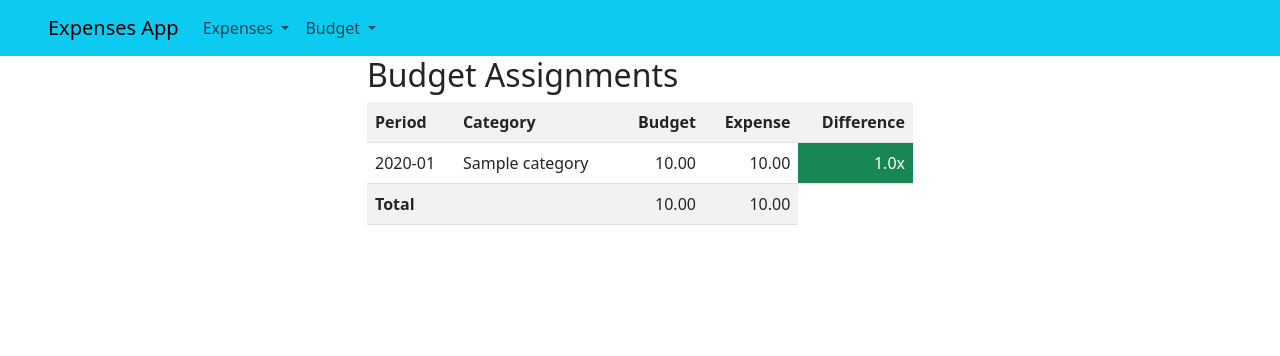
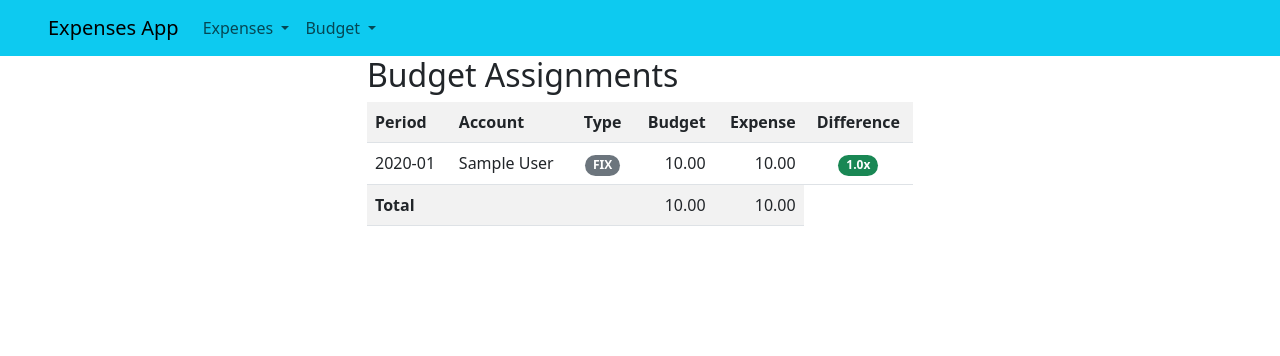
Before and after one commit to senquevila/expenses_site, a Django app: page /budgets/1/assignments/ in a window 1280 px wide. Shown: the top 356 px of the page. Run offline with Django 4.2, Linux system fonts and the light colour scheme; tables that the repository leaves empty hold one stand-in row (values such as "Sample post"); some libraries are stand-ins or nearby versions.

Commit message:
remove categories and matchaccount

```diff
--- a/budgets/api/__init__.py
+++ /dev/null
@@ -1,2 +0,0 @@
-from .urls import *  # noqa
-from .views import *  # noqa
--- a/budgets/api/urls.py
+++ /dev/null
@@ -1,21 +0,0 @@
-# Django Imports
-from django.urls import path
-
-# DRF imports
-from rest_framework.routers import DefaultRouter
-
-# Model Imports
-from budgets.api import views as api_views
-from django.urls import include
-
-
-router = DefaultRouter()
-
-urlpatterns = [
-    path("", include(router.urls)),
-    path(
-        "expense_not_included/",
-        api_views.ExpenseNotIncludedView.as_view(),
-        name="expense-not-included",
-    )
-]
--- a/budgets/models.py
+++ b/budgets/models.py
@@ -1,27 +1,6 @@
 from django.conf import settings
 from django.db import models
 from django.utils.timezone import now
-
-
-class Category(models.Model):
-    FIXED = "FIX"
-    VARIABLE = "VAR"
-    CATEGORY_TYPE = (
-        (FIXED, "Costo Fijo"),
-        (VARIABLE, "Costo Variable"),
-    )
-
-    name = models.CharField(max_length=100)
-    category_type = models.CharField(
-        max_length=20, choices=CATEGORY_TYPE, default=FIXED
-    )
-
-    class Meta:
-        verbose_name = "Categoria"
-        verbose_name_plural = "Categorias"
-
-    def __str__(self) -> str:
-        return self.name
 
 
 class Budget(models.Model):
@@ -45,24 +24,11 @@ class Budget(models.Model):
 
 class BudgetAssignment(models.Model):
     budget = models.ForeignKey(Budget, on_delete=models.CASCADE)
-    category = models.ForeignKey(Category, on_delete=models.CASCADE)
+    account = models.ForeignKey("expenses.Account", blank=True, null=True, on_delete=models.CASCADE)
     budget_amount = models.DecimalField(max_digits=10, decimal_places=2, default=0)
     expense_amount = models.DecimalField(max_digits=10, decimal_places=2, default=0)
 
     class Meta:
-        unique_together = ("budget", "category")
+        unique_together = ("budget", "account")
         verbose_name = "Asignacion de presupuesto"
         verbose_name_plural = "Asignaciones de presupuesto"
-
-
-class MatchAccount(models.Model):
-    category = models.ForeignKey(Category, on_delete=models.CASCADE)
-    account = models.ForeignKey("expenses.Account", on_delete=models.CASCADE)
-
-    class Meta:
-        unique_together = ["category", "account"]
-        verbose_name = "Categorizacion de gasto"
-        verbose_name_plural = "Categorizaciones de gastos"
-
-    def __str__(self) -> str:
-        return f"{self.category.name} = {self.account.name}"
--- a/budgets/urls.py
+++ b/budgets/urls.py
@@ -27,11 +27,4 @@ urlpatterns = [
         views.BudgetAssignmentUpdateView.as_view(),
         name="assignment-edit",
     ),
-    path("categories/", views.CategoryListView.as_view(), name="category-list"),
-    path("categories/add/", views.CategoryCreateView.as_view(), name="category-add"),
-    path(
-        "categories/<int:pk>/edit/",
-        views.CategoryUpdateView.as_view(),
-        name="category-edit",
-    ),
 ]
--- a/budgets/views.py
+++ b/budgets/views.py
@@ -1,7 +1,6 @@
 from typing import Any
 
 from django.db.models import ExpressionWrapper, F, FloatField, Sum
-from django.db.models.query import QuerySet
 from django.shortcuts import get_object_or_404, redirect
 from django.urls import reverse_lazy
 from django.views.generic.list import ListView
@@ -9,29 +8,9 @@ from django.views.generic.edit import CreateView, UpdateView
 
 from rest_framework.views import APIView
 
-from budgets.models import Category, Budget, BudgetAssignment, MatchAccount
-from budgets.forms import CategoryForm, BudgetForm, BudgetAssignmentForm
+from budgets.models import Budget, BudgetAssignment
+from budgets.forms import BudgetForm, BudgetAssignmentForm
 from expenses.models import Expense
-
-
-class CategoryCreateView(CreateView):
-    model = Category
-    form_class = CategoryForm
-    template_name = "budgets/category_form.html"
-    success_url = reverse_lazy("category-list")  # Replace with the actual URL
-
-
-class CategoryUpdateView(UpdateView):
-    model = Category
-    form_class = CategoryForm
-    template_name = "budgets/category_form.html"
-    success_url = reverse_lazy("category-list")
-
-
-class CategoryListView(ListView):
-    model = Category
-    template_name = "category_list.html"
-    context_object_name = "categories"
 
 
 class BudgetCreateView(CreateView):
@@ -79,21 +58,16 @@ class BudgetUpdateExpensesView(APIView):
         ).update(expense_amount=0)
 
         for expense in expenses:
-            # Find corresponding MatchAccount entry
-            match_entry = MatchAccount.objects.filter(account=expense.account).first()
-
-            if not match_entry:
-                continue
 
             try:
                 assignament = BudgetAssignment.objects.get(
                     budget=budget,
-                    category=match_entry.category,
+                    account=expense.account,
                 )
                 assignament.expense_amount += expense.local_amount
                 assignament.save()
             except BudgetAssignment.DoesNotExist:
-                print(match_entry.category.name)
+                print(expense.account)
 
         return redirect("budget-list")
 
--- a/expenses_site/urls.py
+++ b/expenses_site/urls.py
@@ -24,6 +24,5 @@ urlpatterns = [
     path("expenses/", include("expenses.urls")),
     path("budgets/", include("budgets.urls")),
     path("api/expenses/", include("expenses.api.urls")),
-    path("api/budgets/", include("budgets.api.urls")),
     path("__debug__/", include("debug_toolbar.urls")),
 ]
--- a/templates/base.html
+++ b/templates/base.html
@@ -46,9 +46,6 @@
             <a class="dropdown-item" href="{% url 'budget-add' %}">Create budget</a>
             <a class="dropdown-item" href="{% url 'budget-list' %}">List budgets</a>
             <div class="dropdown-divider"></div>
-            <a class="dropdown-item" href="{% url 'category-add' %}">Create category</a>
-            <a class="dropdown-item" href="{% url 'category-list' %}">List categories</a>
-            <div class="dropdown-divider"></div>
             <a class="dropdown-item" href="{% url 'assignment-add' %}">Create assignment</a>
           </div>
         </li>
--- a/templates/budgets/budget_assignment_list.html
+++ b/templates/budgets/budget_assignment_list.html
@@ -8,23 +8,32 @@
   <table class="table table-striped">
     <tr>
       <th>Period</th>
-      <th>Category</th>
+      <th>Account</th>
+      <th class="text-center">Type</th>
       <th class="text-end">Budget</th>
       <th class="text-end">Expense</th>
-      <th class="text-end">Difference</th>
+      <th class="text-center">Difference</th>
     </tr>
     {% for assignment in budget_assignments %}
     <tr>
       <td>{{ assignment.budget.period }}</td>
-      <td>{{ assignment.category }}</td>
+      <td>{{ assignment.account.name }}</td>
+      <td class="text-center">
+        {% if assignment.account.account_type == "FIX" %}
+        <span class="badge text-bg-secondary rounded-pill">{{ assignment.account.account_type }}</span>
+        {% else %}
+        <span class="badge text-bg-info rounded-pill">{{ assignment.account.account_type }}</span>
+        {% endif %}
+        </span>
+      </td>
       <td class="text-end">{{ assignment.budget_amount|intcomma }}</td>
       <td class="text-end">{{ assignment.expense_amount|intcomma }}</td>
-      <td class="text-end  {% if assignment.difference <= 1 %}text-bg-success{% else %}text-bg-danger{% endif %}">{{ assignment.difference|round_to_n }}x </td>
+      <td class="text-center"><span class="badge rounded-pill {% if assignment.difference <= 1 %}text-bg-success{% else %}text-bg-danger{% endif %}">{{ assignment.difference|round_to_n }}x</span></td>
     </tr>
     {% endfor %}
     <tr>
       <td><strong>Total</strong></td>
-      <td></td>
+      <td colspan="2"></td>
       <td class="text-end">{{ total_budget|intcomma }}</td>
       <td class="text-end">{{ total_expense|intcomma }}</td>
     </tr>
```
Also changed, not shown: budgets/admin.py (+2 -12 lines), budgets/api/views.py (deleted, +0 -14 lines), budgets/forms.py (+2 -8 lines), budgets/signals.py (+2 -8 lines), CHANGELOG.md, budgets/migrations/0009_alter_budgetassignment_unique_together_and_more.py (added).
